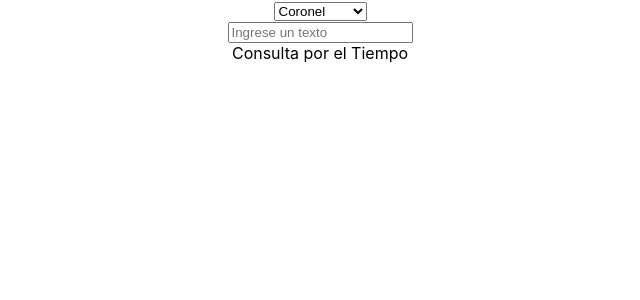
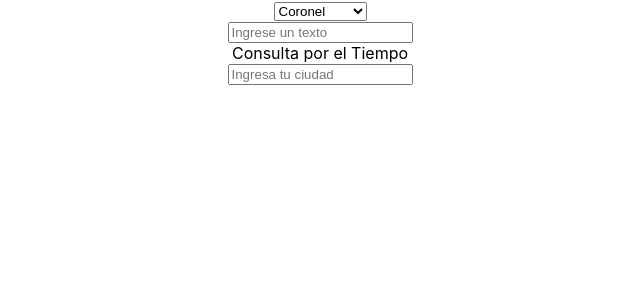
Before and after one commit to climoralesg/informacion-meteorologica, a React (Create React App) app: page / in a window 1280 px wide. Shown: the top 300 px of the page, without its empty margins (320-960 px from the left). Built offline with nearby package versions, Linux system fonts and the light colour scheme.

Commit message:
Feature: Consulta realizada por ingreso de valor

```diff
--- a/package.json
+++ b/package.json
@@ -6,6 +6,7 @@
     "@testing-library/jest-dom": "^5.15.0",
     "@testing-library/react": "^11.2.7",
     "@testing-library/user-event": "^12.8.3",
+    "axios": "^0.24.0",
     "react": "^17.0.2",
     "react-dom": "^17.0.2",
     "react-scripts": "4.0.3",
--- a/src/App.js
+++ b/src/App.js
@@ -3,6 +3,7 @@ import { useState } from 'react';
 import Saludo from './components/saludo';
 import SaludoComponente from './components/saludoComponente';
 import SaludoState from './components/saludoState';
+import City from './components/City';
 
 
 
@@ -41,7 +42,7 @@ function App() {
         {informacion}
       </span>
     </div>
-
+    <City lang="es" unit="metric"/>
     </div>
   );
 }
--- /dev/null
+++ b/src/components/City.js
@@ -0,0 +1,55 @@
+import React, {Component} from 'react';
+import axios from 'axios';
+
+
+class City extends Component{
+    constructor(props){
+        super(props);
+
+        this.variables={
+            lang:this.props.lang,
+            unit:this.props.unit
+        }
+        this.state={
+            cities:[],
+            unit:"hoola"
+        }
+
+
+      this.requestCityInfo = this.requestCityInfo.bind(this);//Permite la realizar el llamado a los state desde la misma clase
+
+    }
+
+    requestCityInfo=(valueObject)=>{
+
+        let valor=valueObject.target.value;
+        console.log(valor.charAt(0).toUpperCase()+valor.slice(1));
+
+
+        axios({
+            method:'get',
+            url:'https://api.openweathermap.org/data/2.5/weather?',
+            responseType:'json',
+            params:{
+                q:valor.charAt(0).toUpperCase()+valor.slice(1),
+                lang:"es",
+                units: "metric",
+                appid:process.env.REACT_APP_API_KEY_OPENWEATHER
+            }
+        }).then(function(response){
+            console.log(response.data);
+        })
+
+    }
+
+    render(){
+        return(
+            <div>
+                <input type="text" onChange={this.requestCityInfo} placeholder="Ingresa tu ciudad"/>
+            </div>
+        )
+    }
+
+}
+
+export default City;
```
Also changed, not shown: 1 other file (tests, documents, lock files or other folders).
